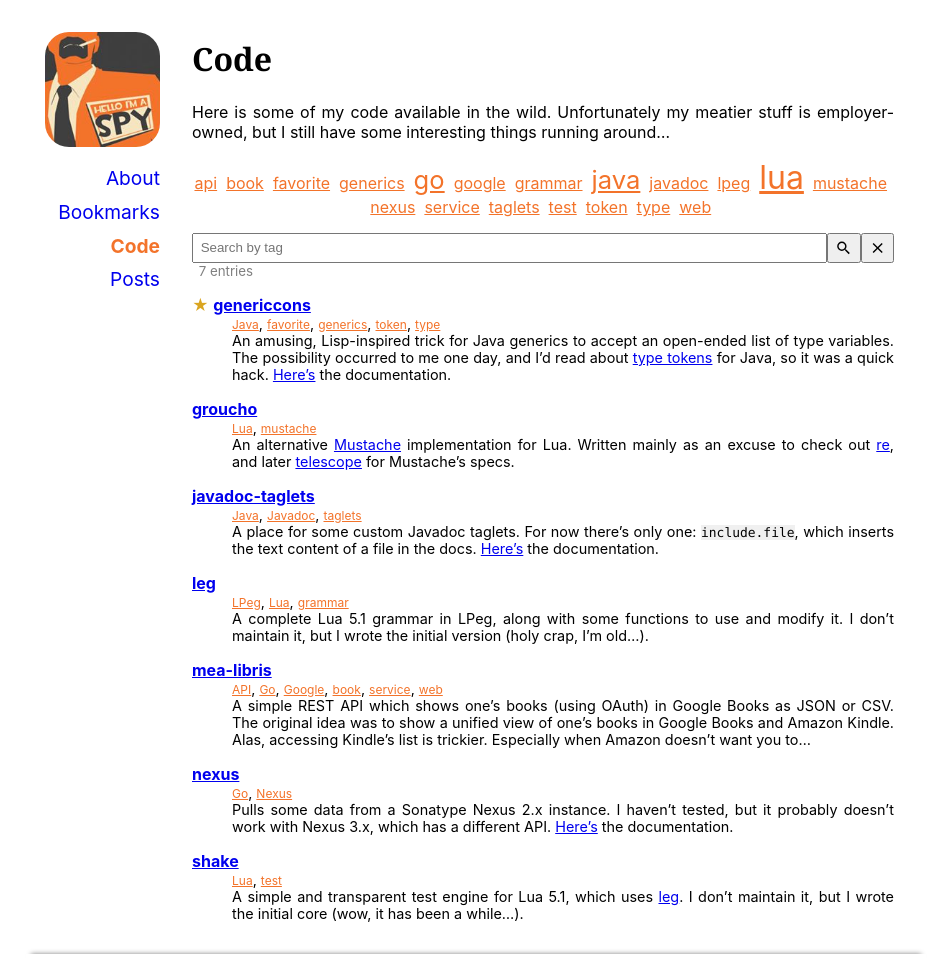
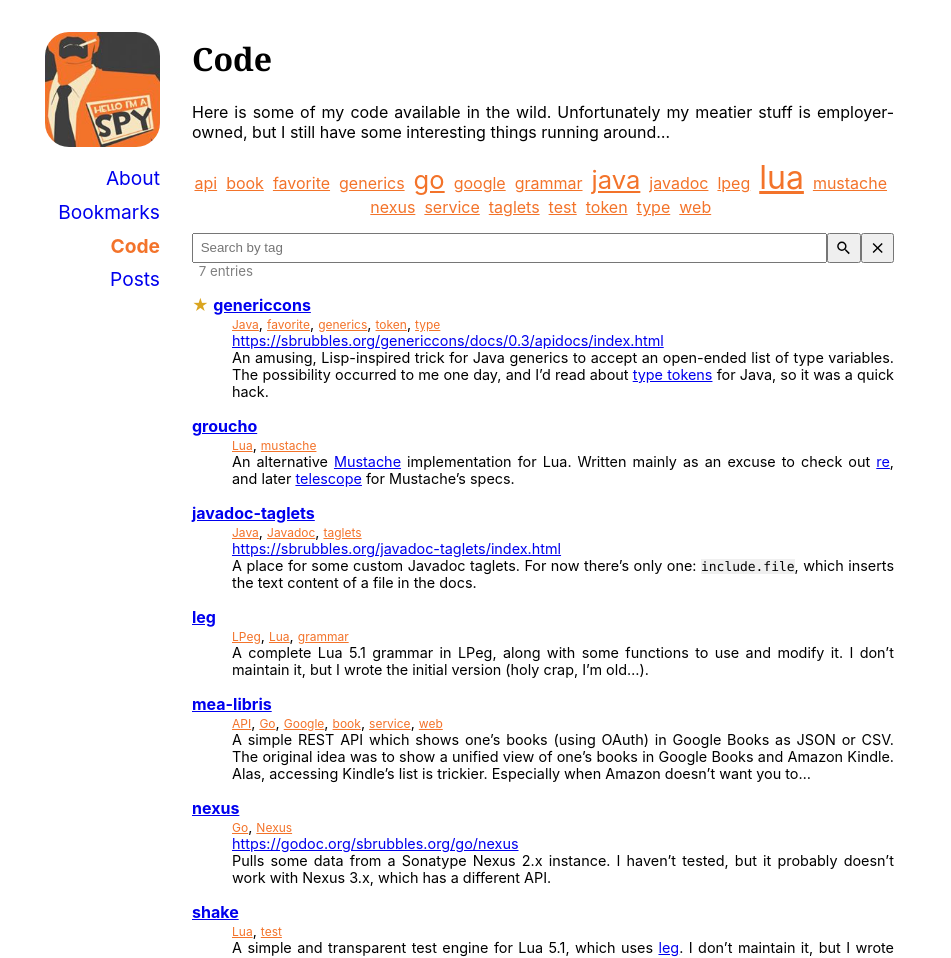
Before and after one commit to hanjos/hanjos.github.io, a Jekyll site: the page built from code.md, in a window 1280 px wide, cut to the strip 0-958 px from the top of the page. Shown: the whole strip, without its empty margins (164-1115 px from the left). Built offline with Jekyll 4.4.1, drawn with Linux system fonts in a browser that asks for light colours.

Commit message:
Mencionando a documentação das bibliotecas separadamente.

```diff
--- a/_data/code.yml
+++ b/_data/code.yml
@@ -4,20 +4,23 @@
   tags: ['API', 'book', 'Go', 'Google', 'service', 'web']
 - title: javadoc-taglets
   url: https://github.com/hanjos/javadoc-taglets
-  description: "A place for some custom Javadoc taglets. For now there's only one: `include.file`, which inserts the text content of a file in the docs. [Here's](https://sbrubbles.org/javadoc-taglets/index.html) the documentation."
+  description: "A place for some custom Javadoc taglets. For now there's only one: `include.file`, which inserts the text content of a file in the docs."
   tags: ['Java', 'Javadoc', 'taglets']
+  docs: https://sbrubbles.org/javadoc-taglets/index.html
 - title: nexus
   url: https://github.com/hanjos/nexus
-  description: Pulls some data from a Sonatype Nexus 2.x instance. I haven't tested, but it probably doesn't work with Nexus 3.x, which has a different API. [Here's](https://godoc.org/sbrubbles.org/go/nexus) the documentation.
+  description: Pulls some data from a Sonatype Nexus 2.x instance. I haven't tested, but it probably doesn't work with Nexus 3.x, which has a different API.
   tags: ['Go', 'Nexus']
+  docs: https://godoc.org/sbrubbles.org/go/nexus
 - title: groucho
   url: https://github.com/hanjos/groucho
   description: An alternative [Mustache](http://mustache.github.io/) implementation for Lua. Written mainly as an excuse to check out [re](http://www.inf.puc-rio.br/~roberto/lpeg/re.html), and later [telescope](https://github.com/norman/telescope) for Mustache's specs.
   tags: ['Lua', 'mustache']
 - title: genericcons
   url: https://github.com/hanjos/genericcons
-  description: An amusing, Lisp-inspired trick for Java generics to accept an open-ended list of type variables. The possibility occurred to me one day, and I'd read about [type tokens](http://gafter.blogspot.com/2006/12/super-type-tokens.html) for Java, so it was a quick hack. [Here's](https://sbrubbles.org/genericcons/docs/0.3/apidocs/index.html) the documentation.
+  description: An amusing, Lisp-inspired trick for Java generics to accept an open-ended list of type variables. The possibility occurred to me one day, and I'd read about [type tokens](http://gafter.blogspot.com/2006/12/super-type-tokens.html) for Java, so it was a quick hack.
   tags: ['favorite', 'generics', 'Java', 'token', 'type']
+  docs: https://sbrubbles.org/genericcons/docs/0.3/apidocs/index.html
 - title: leg
   url: https://github.com/keplerproject/leg
   description: A complete Lua 5.1 grammar in LPeg, along with some functions to use and modify it. I don't maintain it, but I wrote the initial version (holy crap, I'm old...).
--- a/_includes/dt-entry.html
+++ b/_includes/dt-entry.html
@@ -14,6 +14,11 @@
 {%- endfor -%}
 </dd>
 {%- endif -%}
+{%- if include.entry.docs -%}
+<dd class='{{ tag_classes }}'>
+  <a href='{{ include.entry.docs }}'>{{ include.entry.docs }}</a>
+</dd>
+{%- endif -%}
 {%- if include.entry.description -%}
 <dd class='excerpt {{ tag_classes }}'>{{ include.entry.description | markdownify }}</dd>
 {%- endif -%}
```
